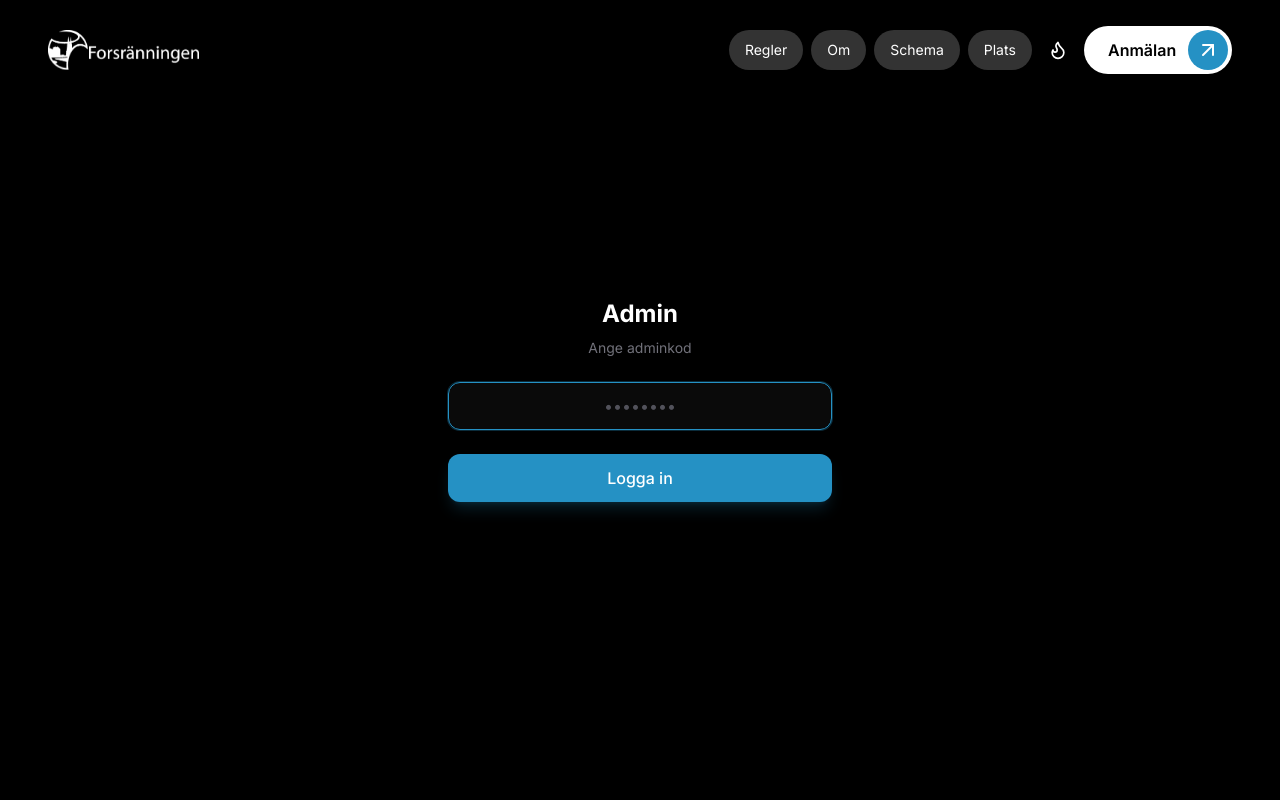
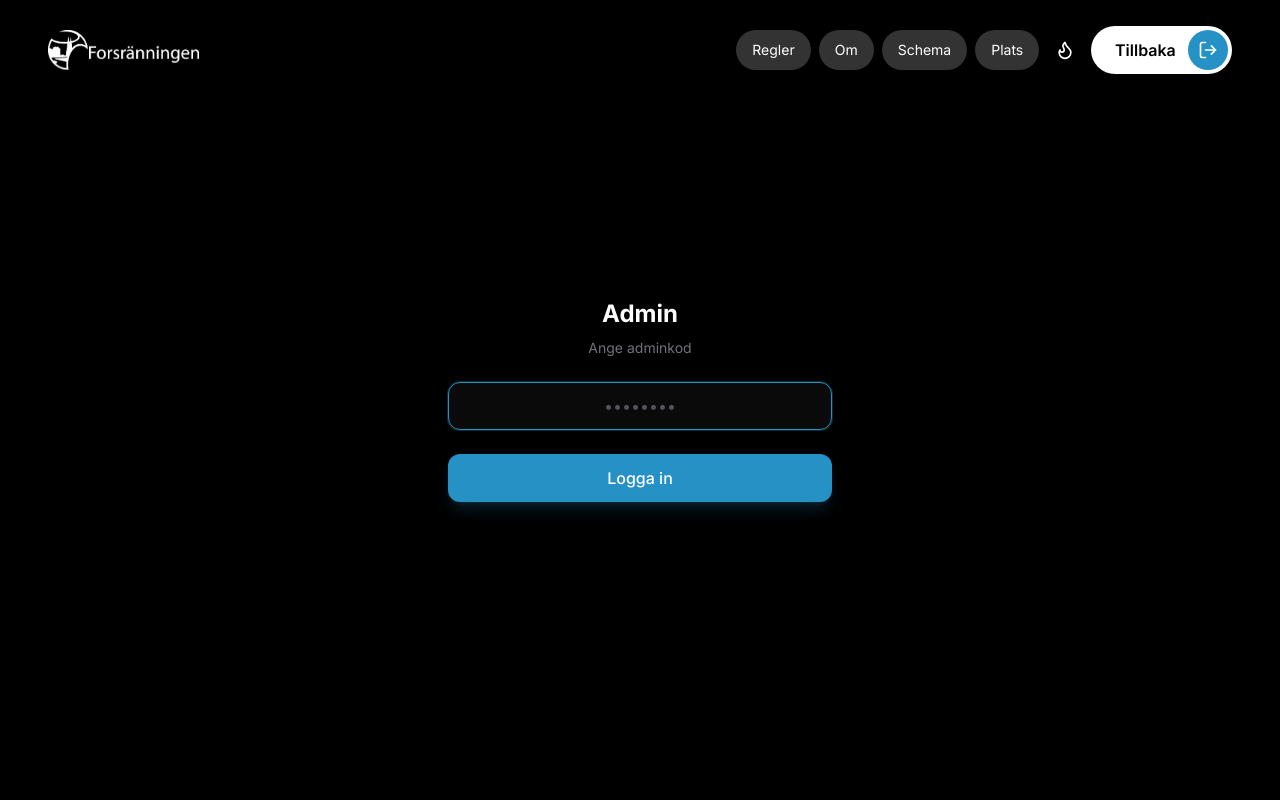
Before and after one commit to nainajnahO/forskapong, a React (Vite) app: page /admin in a window 1280 px wide. Shown: the top 800 px of the page. Built offline with nearby package versions, Linux system fonts and the light colour scheme; no server answers; a web font is replaced by a local one.

Commit message:
Change Navbar CTA to "Tillbaka" with logout icon when logged in
Co-Authored-By: Claude Opus 4.6 <noreply@anthropic.com>

```diff
--- a/src/components/layout/Navbar.tsx
+++ b/src/components/layout/Navbar.tsx
@@ -1,6 +1,6 @@
 import { useState, useEffect, useRef, useCallback, useMemo } from 'react';
 import { useLocation, useNavigate } from 'react-router-dom';
-import { ArrowUpRight, Flame, Waves } from 'lucide-react';
+import { ArrowUpRight, Flame, LogOut, Waves } from 'lucide-react';
 import logo from '../../assets/logo.webp';
 import logoHdr from '../../assets/hdr/logo.avif';
 import { NAV_LINKS, NAV_RESPONSIVE_OFFSETS } from '@/lib/constants';
@@ -20,9 +20,11 @@ import {
 function NavbarEasterEgg({
   isScrolled,
   responsiveOffset,
+  isLoggedIn,
 }: {
   isScrolled: boolean;
   responsiveOffset: number;
+  isLoggedIn: boolean;
 }) {
   const { isDragging } = useSpring();
   const show = isDragging && isScrolled;
@@ -49,8 +51,7 @@ function NavbarEasterEgg({
         className="absolute inset-0 w-full h-full object-cover object-[center_34%]"
       />
       {/* Invisible CTA replica to match exact dimensions */}
-      <span className="invisible hidden lg:inline">Anmälan</span>
-      <span className="invisible lg:hidden">Anmäl</span>
+      <span className="invisible">{isLoggedIn ? 'Tillbaka' : <><span className="hidden lg:inline">Anmälan</span><span className="lg:hidden">Anmäl</span></>}</span>
       <div className="w-10 h-10 -my-1 -mr-1 invisible flex-shrink-0" />
     </div>
   );
@@ -68,6 +69,15 @@ export default function Navbar() {
   const location = useLocation();
   const navigate = useNavigate();
   const isHome = location.pathname === '/';
+  const isLoggedIn =
+    location.pathname.startsWith('/play/dashboard') ||
+    location.pathname.startsWith('/play/match') ||
+    location.pathname === '/admin';
+
+  const handleLogout = useCallback(() => {
+    sessionStorage.clear();
+    navigate('/');
+  }, [navigate]);
 
   // Calculate responsive offset based on viewport width
   const responsiveOffset = useMemo(() => {
@@ -140,6 +150,7 @@ export default function Navbar() {
           <NavbarEasterEgg
             isScrolled={isScrolled}
             responsiveOffset={responsiveOffset}
+            isLoggedIn={isLoggedIn}
           />
           <SpringElement
             drag={isScrolled}
@@ -229,7 +240,7 @@ export default function Navbar() {
               {/* CTA Button - mobile: only when scrolled, desktop: always visible */}
               <button
                 ref={ctaRef}
-                onClick={() => handleNavClick('#tickets')}
+                onClick={isLoggedIn ? handleLogout : () => handleNavClick('#tickets')}
                 className="flex items-center justify-between gap-3 pl-6 pr-2 py-2 bg-white hdr-bg-white text-black font-semibold rounded-full hover:bg-zinc-100 absolute lg:relative right-0 lg:right-auto"
                 style={{
                   transform: isScrolled
@@ -246,10 +257,20 @@ export default function Navbar() {
                         : 'opacity 0.4s ease-in-out, transform 0s 0.4s',
                 }}
               >
-                <span className="hidden lg:inline">Anmälan</span>
-                <span className="lg:hidden">Anmäl</span>
+                {isLoggedIn ? (
+                  <span>Tillbaka</span>
+                ) : (
+                  <>
+                    <span className="hidden lg:inline">Anmälan</span>
+                    <span className="lg:hidden">Anmäl</span>
+                  </>
+                )}
                 <div className="w-10 h-10 -my-1 -mr-1 bg-brand-500 rounded-full flex items-center justify-center flex-shrink-0 hdr-dot-fill">
-                  <ArrowUpRight className="w-6 h-6 text-white hdr-white-icon" />
+                  {isLoggedIn ? (
+                    <LogOut className="w-5 h-5 text-white hdr-white-icon" />
+                  ) : (
+                    <ArrowUpRight className="w-6 h-6 text-white hdr-white-icon" />
+                  )}
                 </div>
               </button>
             </div>
```
